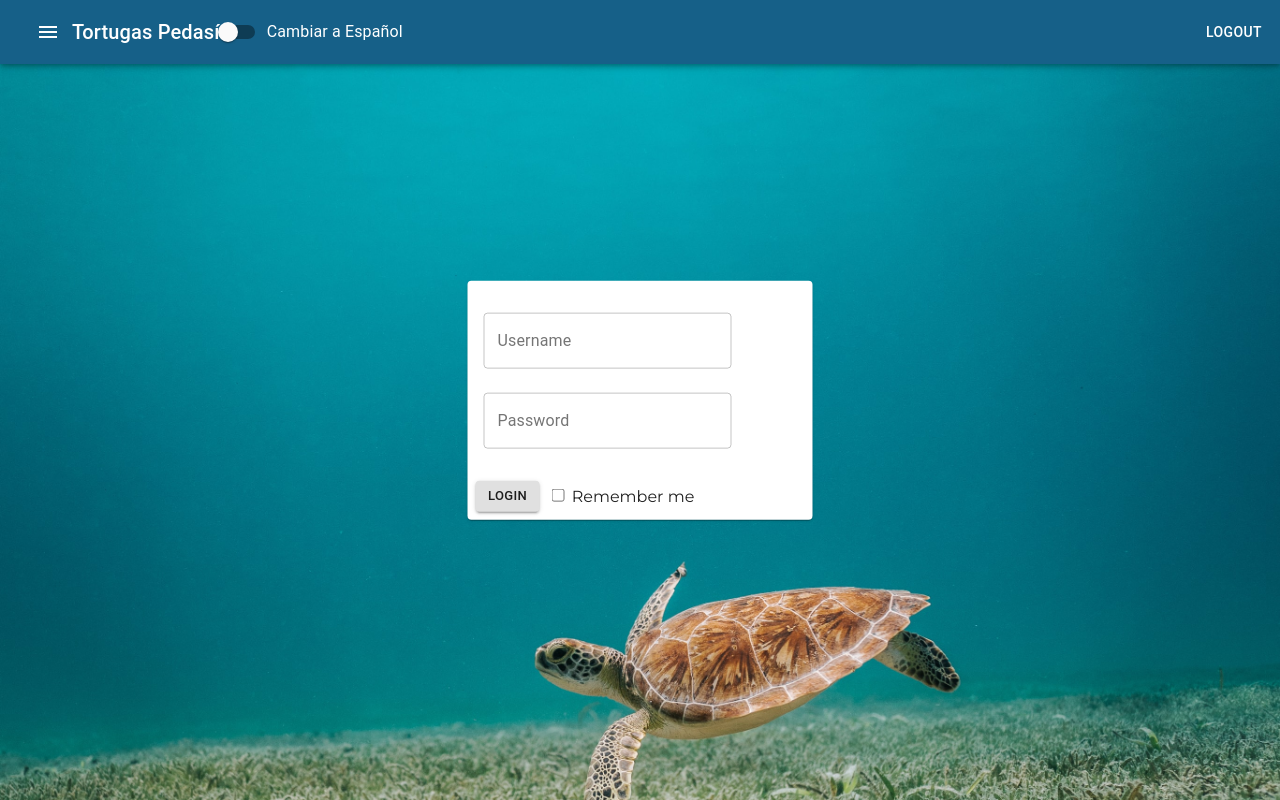
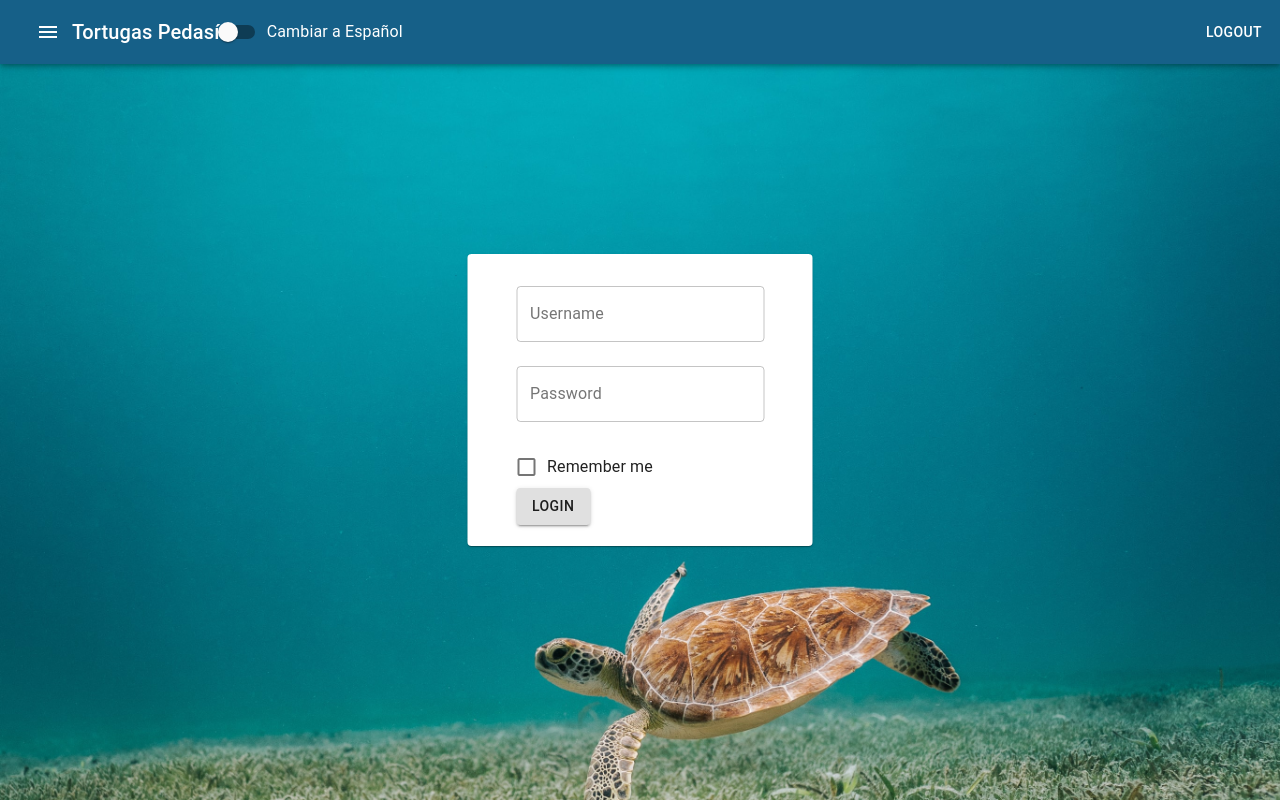
Before and after one commit to CarlosRabid/tortugaspedasi, a React (Create React App) app in the folder tortugaspedasi/: page / in a window 1280 px wide. Built offline with nearby package versions, Linux system fonts and the light colour scheme.

Commit message:
basic login design ready and working

```diff
--- a/tortugaspedasi/src/Components/Login.js
+++ b/tortugaspedasi/src/Components/Login.js
@@ -6,6 +6,8 @@ import './login.css'
 import CardActions from '@material-ui/core/CardActions';
 import CardContent from '@material-ui/core/CardContent';
 import TextField from '@material-ui/core/TextField';
+import { FormControlLabel, Checkbox } from '@material-ui/core';
+import { spacing } from '@material-ui/system';
 
 let credentials = {
     Robert: "TSDqmaPu",
@@ -53,16 +55,20 @@ class Login extends Component {
     render() {
         return (
             <Card className='logincontainer' style={{ maxWidth: 345 }}>
-                <CardContent>
+                <CardContent className="loginInnerContainer">
                     <TextField id="outlined-name" label="Username" name="userName" margin="normal" variant="outlined" type="string" value={this.state.userName} onChange={this.handleChange} />
                     <TextField id="outlined-name" type="password" name="password" label="Password" margin="normal" variant="outlined" value={this.state.password} onChange={this.handleChange} />
                 </CardContent>
-                <CardActions>
-                    <Button size="small" variant="contained" color="default" margin = "normal" onClick={this.login}>Login </Button>
-                   <label>
-                        <input name="rememberMe" checked={this.state.rememberMe} onChange={this.handleChange} type="checkbox" /> Remember me
-                    </label>
-                </CardActions>
+
+                    <div className="cardActionsContainer">
+                        <div><FormControlLabel
+                            control={<Checkbox checked={this.state.rememberMe} onChange={this.handleChange} type="checkbox" name="rememberMe" />}
+                            label="Remember me" />
+                        </div>
+                        <div>
+                            <Button size="medium" variant="contained" color="default" margin="normal" onClick={this.login}>Login </Button>
+                        </div>
+                    </div>
             </Card>
 
         );
--- a/tortugaspedasi/src/Components/login.css
+++ b/tortugaspedasi/src/Components/login.css
@@ -1,4 +1,7 @@
 .logincontainer{
+    display: grid;
+    align-content: center;
+    justify-content: center;
     z-index: 1;
     position: absolute;
     top: 50%;
@@ -6,3 +9,16 @@
     transform: translate(-50%, -50%);
     width: 60vw;
  }
+
+ .loginInnerContainer {
+    display: grid;
+
+ }
+ .cardActionsContainer{
+    display: grid;
+    grid-template-rows: 1fr 1fr;
+
+    padding-left: 16px;
+    padding-bottom: 16px;
+    font: inherit
+ }
```
Also changed, not shown: tortugaspedasi/src/Components/Login2.js (deleted, +0 -34 lines).
